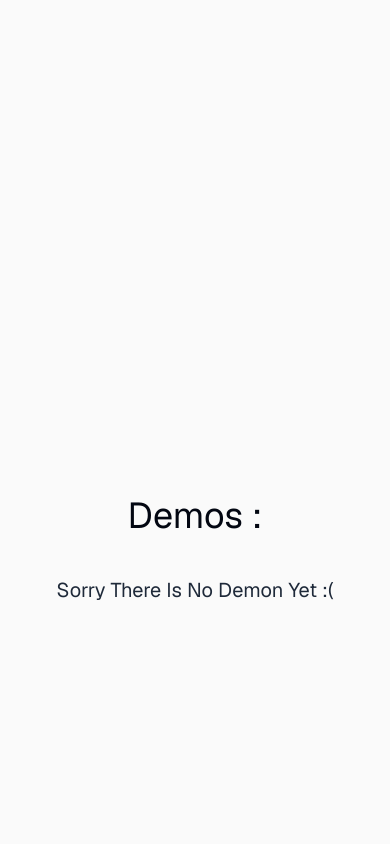
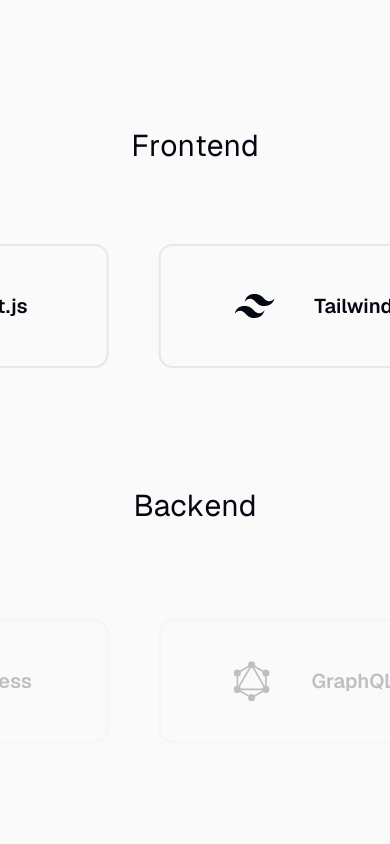
Before and after one commit to iamaloneforever/AloneWebSiteRework, a Next.js app in the folder frontend/: page / in a window 390 px wide. Shown: the part 1560-2404 px from the top of the page. Built offline with nearby package versions, Linux system fonts and the light colour scheme; a web font is replaced by a local one.

Commit message:
feat : Add Skills Comonent
Add Skill.tsx Component and Change The Charts Colors css in globals.css

```diff
--- /dev/null
+++ b/frontend/app/Components/Skills.tsx
@@ -0,0 +1,133 @@
+import { Swiper, SwiperSlide } from "swiper/react"
+import { Autoplay } from "swiper/modules"
+import "swiper/css"
+import { SiReact, SiNextdotjs, SiTailwindcss, SiFramer, SiNodedotjs, SiExpress, SiGraphql, SiJsonwebtokens, SiMongodb, SiGit, SiDocker, SiLinux, SiVim, SiFigma, SiPostgresql, SiRedis, SiMysql } from "react-icons/si"
+import { JSX } from "react"
+import { useGSAP } from "@gsap/react"
+import gsap from "gsap"
+import { SplitText } from "gsap/all"
+import { motion } from "motion/react"
+
+type SkillCategory = {
+  name: string,
+  skills: { name: string, icon: JSX.Element }[]
+}
+
+export default function Skills() {
+  const categories: SkillCategory[] = [
+    {
+      name: "Frontend",
+      skills: [
+        { name: "React", icon: <SiReact size={40} /> },
+        { name: "Next.js", icon: <SiNextdotjs size={40} /> },
+        { name: "Tailwind", icon: <SiTailwindcss size={40} /> },
+        { name: "Framer Motion", icon: <SiFramer size={40} /> },
+        { name: "GSAP", icon: <></> }
+      ]
+    },
+    {
+      name: "Backend",
+      skills: [
+        { name: "Node.js", icon: <SiNodedotjs size={40} /> },
+        { name: "Express", icon: <SiExpress size={40} /> },
+        { name: "GraphQL", icon: <SiGraphql size={40} /> },
+        { name: "JWT", icon: <SiJsonwebtokens size={40} /> },
+        { name: "MongoDB", icon: <SiMongodb size={40} /> }
+      ]
+    },
+    {
+      name: "Tools",
+      skills: [
+        { name: "Git", icon: <SiGit size={40} /> },
+        { name: "Docker", icon: <SiDocker size={40} /> },
+        { name: "Linux", icon: <SiLinux size={40} /> },
+        { name: "Vim", icon: <SiVim size={40} /> },
+        { name: "Figma", icon: <SiFigma size={40} /> }
+      ]
+    },
+    {
+      name: "Databases",
+      skills: [
+        { name: "MongoDB", icon: <SiMongodb size={40} /> },
+        { name: "PostgreSQL", icon: <SiPostgresql size={40} /> },
+        { name: "Redis", icon: <SiRedis size={40} /> },
+        { name: "MySQL", icon: <SiMysql size={40} /> }
+      ]
+    }
+  ]
+  useGSAP(() => {
+    const SplitedText = new SplitText('.techswiperHeader', { type: "chars" })
+    const TechTimeline: GSAPTimeline = gsap.timeline({
+      scrollTrigger: {
+        trigger: ".techsection",
+        start: "top 70%",
+        end: "center center",
+        toggleActions: "play none none none",
+
+      }
+    })
+    TechTimeline.from(SplitedText.chars, {
+      opacity: 0,
+      y: 20,
+      delay: 0.5,
+      stagger: 0.05
+    })
+    TechTimeline.from(".techswiperBody", {
+      opacity: 0,
+      y: 20,
+      delay: 0.5,
+      stagger: 0.5
+
+    })
+  })
+  return (
+    <div className="w-full techsection max-w-6xl overflow-hidden space-y-20">
+      {categories.map((cat) => (
+        <div key={cat.name} >
+          <h1 className="text-3xl techswiperHeader  mb-10 text-center">{cat.name}</h1>
+
+          <Swiper
+            modules={[Autoplay]}
+            loop={true}
+            spaceBetween={50}
+            speed={4000}
+            autoplay={{
+              delay: 0,
+              disableOnInteraction: false,
+              pauseOnMouseEnter: true,
+            }}
+            breakpoints={{
+              0: { slidesPerView: 1 },
+              640: { slidesPerView: 2 },
+              1024: { slidesPerView: 3 },
+              1280: { slidesPerView: 3 },
+            }}
+            className="techswiperBody !p-10 "
+          >
+            {cat.skills.map((skill) => (
+              <SwiperSlide
+                key={skill.name}
+              >
+
+                <motion.div
+                  whileHover={{
+                    scale: 1.2, y: -20,
+                    boxShadow: "10px 10px 6px rgba(0, 0, 0, 0.5)"
+                  }}
+                  whileTap={{
+                    scale: 1.1, y: -10,
+                    boxShadow: "10px 10px 6px rgba(0, 0, 0, 0.6)"
+                  }}
+                  className="flex gap-10 border-2 p-10 rounded-xl items-center justify-center">
+
+                  {skill.icon}
+                  <span className="font-semibold text-xl">{skill.name}</span>
+                </motion.div>
+              </SwiperSlide>
+            ))}
+          </Swiper>
+        </div>
+      ))}
+    </div>
+  )
+}
--- a/frontend/app/globals.css
+++ b/frontend/app/globals.css
@@ -67,12 +67,11 @@
   --border: oklch(0.928 0.006 264.531);
   --input: oklch(0.928 0.006 264.531);
   --ring: oklch(0.707 0.022 261.325);
-  --chart-1: oklch(0.646 0.222 41.116);
-  --chart-2: oklch(0.6 0.118 184.704);
-  --chart-3: oklch(0.398 0.07 227.392);
-  --chart-4: oklch(0.828 0.189 84.429);
-  --chart-5: oklch(0.769 0.188 70.08);
-  --sidebar: oklch(0.985 0.002 247.839);
+  --chart-1: oklch(0.08 0 0);
+  --chart-2: oklch(0.22 0 0);
+  --chart-3: oklch(0.40 0 0);
+  --chart-4: oklch(0.62 0 0);
+  --chart-5: oklch(0.82 0 0);
   --sidebar-foreground: oklch(0.13 0.028 261.692);
   --sidebar-primary: oklch(0.21 0.034 264.665);
   --sidebar-primary-foreground: oklch(0.985 0.002 247.839);
--- a/frontend/app/page.tsx
+++ b/frontend/app/page.tsx
@@ -6,6 +6,7 @@ import { AboutMe } from "./Components/AboutMe";
 import { Demos } from "./Components/Demos";
 import { ScrollToPlugin, ScrollTrigger, SplitText } from "gsap/all";
 import gsap from "gsap";
+import Skills from "./Components/Skills";
 gsap.registerPlugin(SplitText, ScrollToPlugin, ScrollTrigger)
 export default function Home() {
   return (
@@ -29,6 +30,7 @@ export default function Home() {
       <div className="relative z-10 flex flex-col items-center justify-center">
         <Hero />
         <AboutMe />
+        <Skills />
         <Demos />
       </div>
 
--- a/frontend/package.json
+++ b/frontend/package.json
@@ -22,6 +22,7 @@
     "react-icons": "^5.5.0",
     "react-responsive": "^10.0.1",
     "react-snowfall": "^2.4.0",
+    "swiper": "^12.1.0",
     "tailwind-merge": "^3.4.0"
   },
   "devDependencies": {
```
Also changed, not shown: 1 other file (tests, documents, lock files or other folders).
